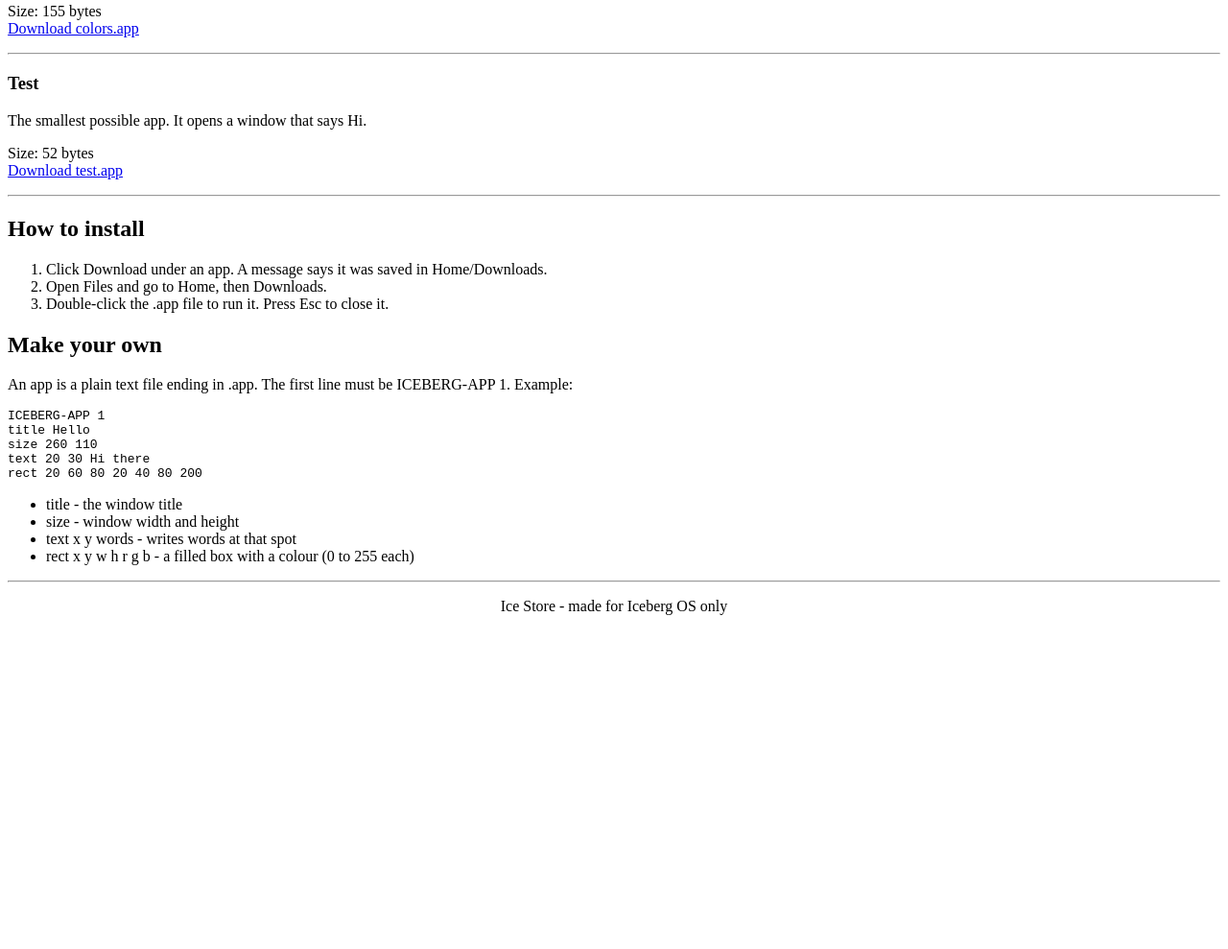
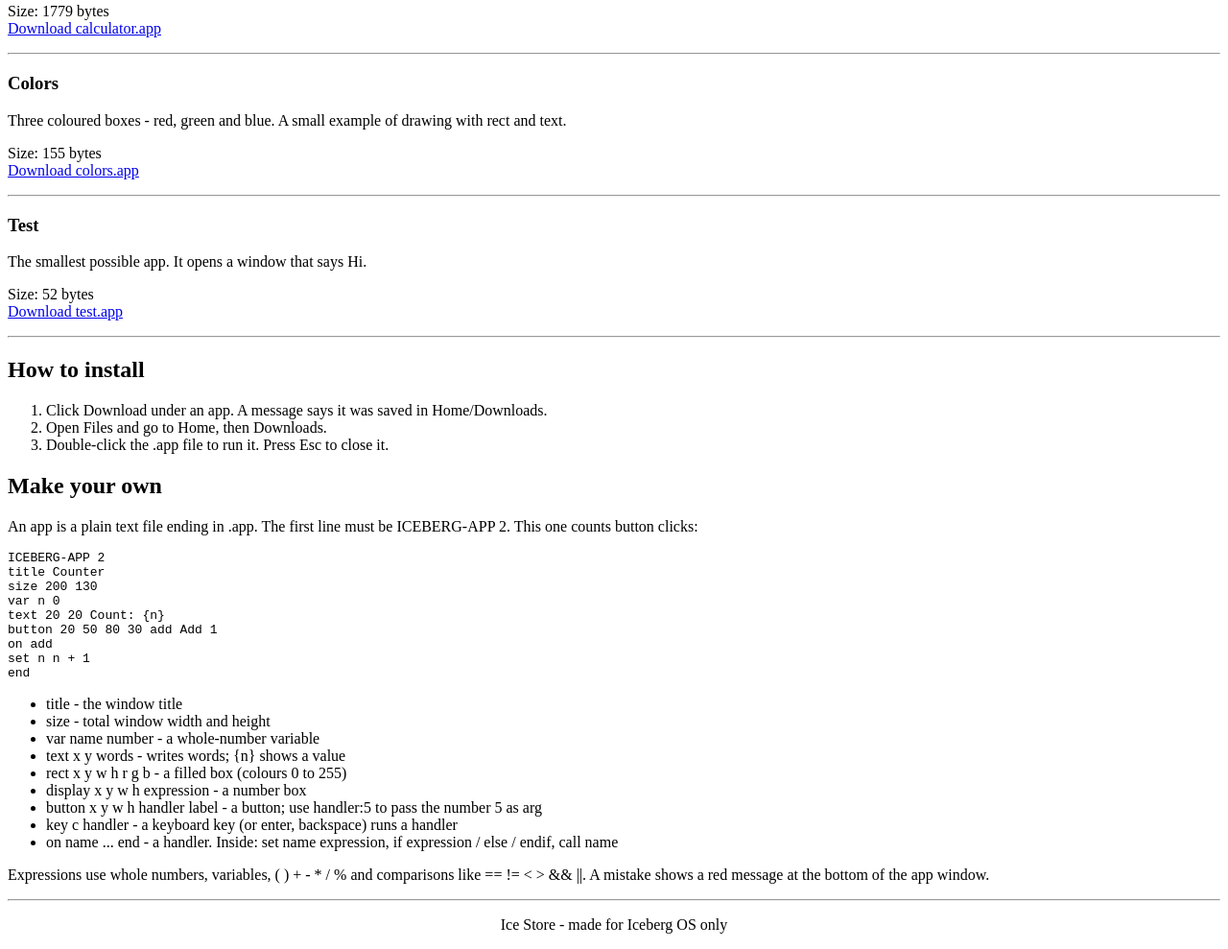
Before and after one commit to dy2097441-coder/ice-store, a plain HTML site: page index.html in a window 1280 px wide. Shown: the part 349-1338 px from the top of the page at 96% size. Before the commit the page ends 1006 px from the top, so only its background shows below. Drawn offline with Linux system fonts and the light colour scheme.

Commit message:
Update index.html

```diff
--- a/index.html
+++ b/index.html
@@ -13,6 +13,13 @@
 <hr>
 
 <h2>Apps</h2>
+
+<h3>Calculator</h3>
+<p>A calculator with clickable buttons and keyboard support: + - * / % and Del. Whole numbers only. Type with the keyboard too: digits, + - * / %, Enter for equals, c to clear.</p>
+<p>Size: 1779 bytes<br>
+<a href="calculator.app">Download calculator.app</a></p>
+
+<hr>
 
 <h3>Colors</h3>
 <p>Three coloured boxes - red, green and blue. A small example of drawing with rect and text.</p>
@@ -36,20 +43,30 @@
 </ol>
 
 <h2>Make your own</h2>
-<p>An app is a plain text file ending in .app. The first line must be ICEBERG-APP 1. Example:</p>
+<p>An app is a plain text file ending in .app. The first line must be ICEBERG-APP 2. This one counts button clicks:</p>
 <pre>
-ICEBERG-APP 1
-title Hello
-size 260 110
-text 20 30 Hi there
-rect 20 60 80 20 40 80 200
+ICEBERG-APP 2
+title Counter
+size 200 130
+var n 0
+text 20 20 Count: {n}
+button 20 50 80 30 add Add 1
+on add
+set n n + 1
+end
 </pre>
 <ul>
 <li>title - the window title</li>
-<li>size - window width and height</li>
-<li>text x y words - writes words at that spot</li>
-<li>rect x y w h r g b - a filled box with a colour (0 to 255 each)</li>
+<li>size - total window width and height</li>
+<li>var name number - a whole-number variable</li>
+<li>text x y words - writes words; {n} shows a value</li>
+<li>rect x y w h r g b - a filled box (colours 0 to 255)</li>
+<li>display x y w h expression - a number box</li>
+<li>button x y w h handler label - a button; use handler:5 to pass the number 5 as arg</li>
+<li>key c handler - a keyboard key (or enter, backspace) runs a handler</li>
+<li>on name ... end - a handler. Inside: set name expression, if expression / else / endif, call name</li>
 </ul>
+<p>Expressions use whole numbers, variables, ( ) + - * / % and comparisons like == != &lt; &gt; &amp;&amp; ||. A mistake shows a red message at the bottom of the app window.</p>
 
 <hr>
 <center>
```
